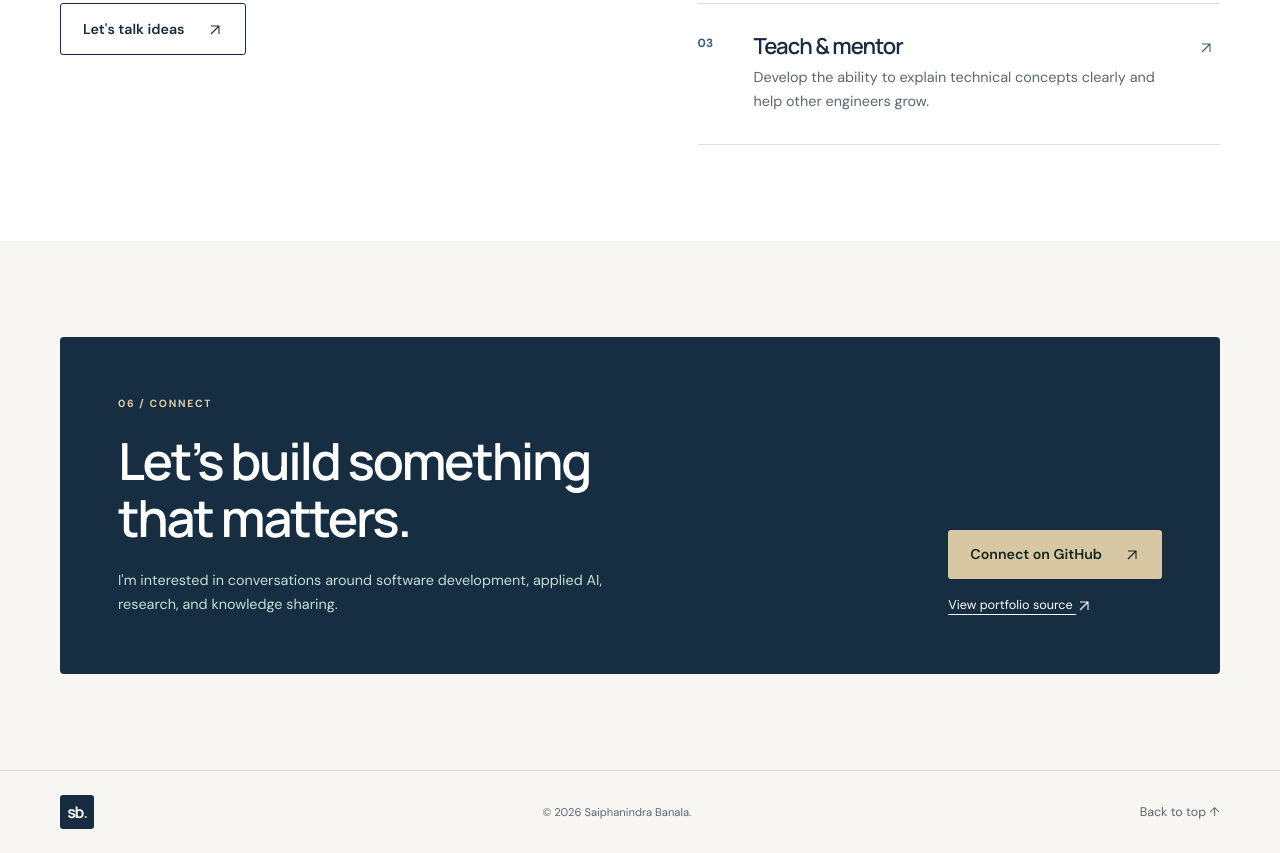
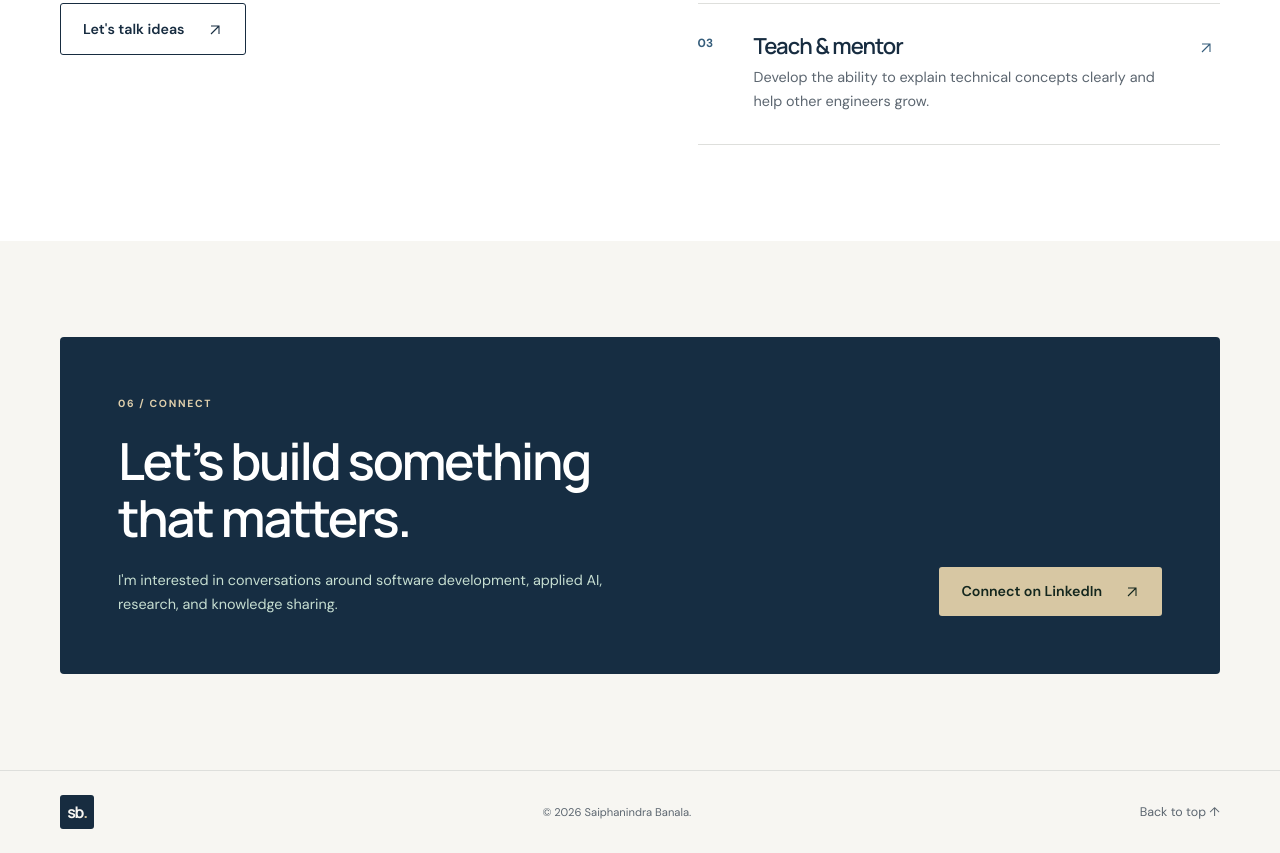
Before and after one commit to saiphanibsp/saiphanindra, a plain HTML site: page index.html in a window 1280 px wide. Shown: the part 4334-5187 px from the top of the page. Drawn offline with Linux system fonts and the light colour scheme.

Commit message:
Replace Connect section GitHub links with LinkedIn

```diff
--- a/index.html
+++ b/index.html
@@ -176,7 +176,7 @@
     <section class="section section-contact" id="contact" aria-labelledby="contact-title">
       <div class="container contact-box">
         <div><p class="section-kicker">06 / Connect</p><h2 id="contact-title">Let’s build something<br>that matters.</h2><p>I'm interested in conversations around software development, applied AI, research, and knowledge sharing.</p></div>
-        <div class="contact-actions"><a class="btn btn-contact" href="https://github.com/saiphanibsp" target="_blank" rel="noopener noreferrer">Connect on GitHub <span aria-hidden="true"><svg class="arrow-icon" viewBox="0 0 24 24" fill="none" stroke="currentColor" stroke-width="1.6" aria-hidden="true"><path d="M6 18 18 6M6 6h12v12"/></svg></span></a><a class="contact-secondary" href="https://github.com/saiphanibsp/saiphanindra" target="_blank" rel="noopener noreferrer">View portfolio source <span aria-hidden="true"><svg class="arrow-icon" viewBox="0 0 24 24" fill="none" stroke="currentColor" stroke-width="1.6" aria-hidden="true"><path d="M6 18 18 6M6 6h12v12"/></svg></span></a></div>
+        <div class="contact-actions"><a class="btn btn-contact" href="https://www.linkedin.com/in/bsp2798/" target="_blank" rel="noopener noreferrer">Connect on LinkedIn <span aria-hidden="true"><svg class="arrow-icon" viewBox="0 0 24 24" fill="none" stroke="currentColor" stroke-width="1.6" aria-hidden="true"><path d="M6 18 18 6M6 6h12v12"/></svg></span></a></div>
         <span class="contact-decoration" aria-hidden="true">sb.</span>
       </div>
     </section>
```
